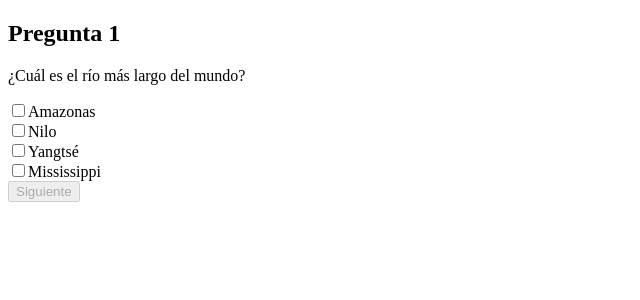
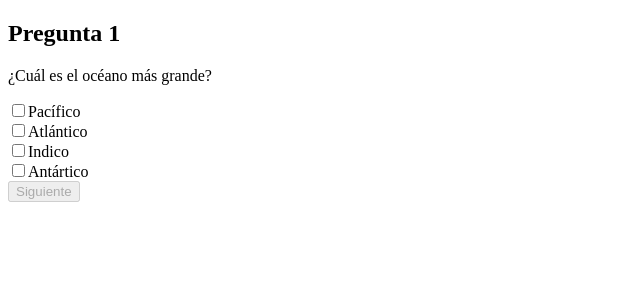
Before and after one commit to garnachon/preguntasAWS, an Angular app: page / in a window 1280 px wide. Shown: the top 300 px of the page, without its empty margins (0-640 px from the left). Built offline with nearby package versions, Linux system fonts and the light colour scheme.

Commit message:
se convierten a checkbox y se agregan preguntas con 2 opciones verdaderas

```diff
--- a/src/app/preguntas/preguntas.component.html
+++ b/src/app/preguntas/preguntas.component.html
@@ -1,25 +1,27 @@
 <div *ngIf="mostrarPreguntas">
   <h2>Pregunta {{ preguntaActual + 1 }}</h2>
-  <p>{{ preguntasSeleccionadas[preguntaActual].pregunta }}</p>
-  <div *ngFor="let opcion of preguntasSeleccionadas[preguntaActual].opciones; let i = index">
-    <input type="checkbox" name="pregunta{{ i }}" [value]="opcion" [checked]="respuestasSeleccionadas[preguntaActual].includes(opcion)" (change)="seleccionarRespuesta(opcion)">
-    <label>{{ opcion }}</label>
+  <p>{{ preguntasSeleccionadas && preguntasSeleccionadas[preguntaActual]?.pregunta }}</p>
+  <div *ngFor="let opcion of (preguntasSeleccionadas && preguntasSeleccionadas[preguntaActual]?.opciones) || []; let i = index">
+    <input type="checkbox" name="pregunta{{ i }}" [value]="opcion"
+           [checked]="(respuestasSeleccionadas && respuestasSeleccionadas[preguntaActual]?.includes(opcion)) || false"
+           (change)="seleccionarRespuesta(opcion)">
+    <label>{{ opcion.substring(1) }}</label>
   </div>
-  <p *ngIf="mostrarRespuestaIncorrecta && respuestasSeleccionadas[preguntaActual].length > 0" class="aviso">Respuesta incorrecta. ¡Inténtalo de nuevo!</p>
-  <button (click)="siguientePregunta()" [disabled]="mostrarRespuestaIncorrecta || respuestasSeleccionadas[preguntaActual].length === 0">Siguiente</button>
+  <button (click)="siguientePregunta()"
+  [disabled]="mostrarRespuestaIncorrecta || !verificarRespuestas(preguntasSeleccionadas[preguntaActual])">
+    Siguiente
+  </button>
+  <p *ngIf="mostrarRespuestaIncorrecta && (respuestasSeleccionadas && respuestasSeleccionadas[preguntaActual]?.length || 0) > 0" class="aviso">
+    Respuesta incorrecta. ¡Inténtalo de nuevo!
+  </p>
 </div>
 
+<div *ngIf="preguntasCompletadas">
+  <h2>¡Has completado la prueba!</h2>
+  <button (click)="reiniciarPrueba()">Volver a empezar</button>
+</div>
 
-
-<div *ngIf="!mostrarPreguntas || preguntasCompletadas">
-  <div *ngIf="!mostrarGracias">
-    <h3>¡Has terminado las preguntas!</h3>
-    <p>Gracias por participar.</p>
-    <p>¿Quieres volver a hacer el examen?</p>
-    <button (click)="reiniciarPrueba()">Sí</button>
-    <button (click)="mostrarGracias = true">No</button>
-  </div>
-  <div *ngIf="mostrarGracias" class="agradecimiento">
-    <p>Muchas gracias.</p>
-  </div>
+<div *ngIf="mostrarGracias">
+  <h2>¡Gracias por completar la prueba!</h2>
+  <button (click)="volverInicio()">Volver al inicio</button>
 </div>
--- a/src/app/preguntas/preguntas.component.ts
+++ b/src/app/preguntas/preguntas.component.ts
@@ -1,9 +1,8 @@
-import { Component, OnInit } from '@angular/core';
+import { Component } from '@angular/core';
 
 interface Pregunta {
   pregunta: string;
   opciones: string[];
-  respuesta: string[];
 }
 
 @Component({
@@ -11,89 +10,73 @@ interface Pregunta {
   templateUrl: './preguntas.component.html',
   styleUrls: ['./preguntas.component.css']
 })
-export class PreguntasComponent implements OnInit {
+export class PreguntasComponent {
+  preguntasSeleccionadas: Pregunta[] = [];
+  preguntasAleatorias: Pregunta[] = [];
+  preguntaActual: number = 0;
+  respuestasSeleccionadas: string[][] = [];
+  mostrarRespuestaIncorrecta: boolean = false;
+  mostrarSiguiente: boolean = false;
+  mostrarPreguntas: boolean = true;
+  preguntasCompletadas: boolean = false;
+  mostrarGracias: boolean = false;
+  mostrarPreguntaVolver: boolean = true;
+
   preguntas: Pregunta[] = [
     {
       pregunta: '¿Cuál es la capital de Francia?',
-      opciones: ['Londres', 'París', 'Madrid', 'Roma'],
-      respuesta: ['París']
-    },
-    {
-      pregunta: '¿En qué continente se encuentra Australia?',
-      opciones: ['Europa', 'Asia', 'África', 'Oceanía'],
-      respuesta: ['Oceanía']
+      opciones: ['*París', ' Madrid', ' Londres', ' Roma']
     },
     {
       pregunta: '¿Cuál es el río más largo del mundo?',
-      opciones: ['Amazonas', 'Nilo', 'Mississippi', 'Yangtsé'],
-      respuesta: ['Amazonas']
+      opciones: ['*Amazonas', ' Nilo', ' Yangtsé', ' Mississippi']
     },
     {
-      pregunta: '¿Cuál es el pecho frio mas grande?',
-      opciones: ['Belgrano', 'Instituto', 'Talleres', 'Racing'],
-      respuesta: ['Talleres']
+      pregunta: '¿Cuál es el pecho frio mas grande del futbol?',
+      opciones: ['*Talleres', ' Belgrano', ' Racing', ' Instituto']
+    },
+    {
+      pregunta: '¿Cuales son numeros pares (seleccionar 2 opciones)?',
+      opciones: ['*2', ' 5', ' 7', '*8']
+    },
+    {
+      pregunta: '¿Cuál es el océano más grande?',
+      opciones: ['*Pacífico', ' Atlántico', ' Indico', ' Antártico']
     }
   ];
 
-  preguntasAleatorias: Pregunta[] = [];
-  preguntasSeleccionadas: Pregunta[] = [];
-  preguntaActual = 0;
-  respuestasSeleccionadas: string[][] = [];
-  mostrarRespuestaIncorrecta = false;
-  mostrarSiguiente = false;
-  mostrarPreguntas = true;
-  preguntasCompletadas = false;
-  mostrarGracias = false;
-  mostrarPreguntaVolver = true;
-
-  ngOnInit() {
+  constructor() {
     this.preguntasAleatorias = this.obtenerPreguntasAleatorias();
     this.preguntasSeleccionadas = this.preguntasAleatorias.slice(0, 3);
     this.respuestasSeleccionadas = new Array(this.preguntasSeleccionadas.length).fill([]);
   }
 
   obtenerPreguntasAleatorias(): Pregunta[] {
-    const preguntas = [...this.preguntas];
-    const preguntasAleatorias: Pregunta[] = [];
-
-    while (preguntasAleatorias.length < 3) {
-      const index = Math.floor(Math.random() * preguntas.length);
-      const pregunta = preguntas.splice(index, 1)[0];
-      pregunta.opciones = this.obtenerOpcionesAleatorias(pregunta.opciones);
-      preguntasAleatorias.push(pregunta);
-    }
-
-    return preguntasAleatorias;
-  }
-
-  obtenerOpcionesAleatorias(opciones: string[]): string[] {
-    const opcionesAleatorias = [...opciones];
-
-    for (let i = opcionesAleatorias.length - 1; i > 0; i--) {
-      const j = Math.floor(Math.random() * (i + 1));
-      [opcionesAleatorias[i], opcionesAleatorias[j]] = [opcionesAleatorias[j], opcionesAleatorias[i]];
-    }
-
-    return opcionesAleatorias;
+    return this.preguntas.sort(() => Math.random() - 0.5);
   }
 
   verificarRespuestas(pregunta: Pregunta): boolean {
-    const respuestasSeleccionadas = this.respuestasSeleccionadas[this.preguntaActual];
-    return pregunta.respuesta.every(respuesta => respuestasSeleccionadas.includes(respuesta));
+    const respuestasObligatorias = pregunta.opciones.filter(opcion => opcion.startsWith('*'));
+    const respuestasSeleccionadas = this.respuestasSeleccionadas[this.preguntaActual] || [];
+    return (
+      respuestasObligatorias.length === respuestasSeleccionadas.length &&
+      respuestasObligatorias.every(opcion => respuestasSeleccionadas.includes(opcion))
+    );
   }
 
   siguientePregunta() {
+    this.preguntaActual++;
+    this.mostrarSiguiente = false;
     this.mostrarRespuestaIncorrecta = false;
-    this.preguntaActual++;
 
-    if (this.preguntaActual >= this.preguntasSeleccionadas.length) {
+    if (this.preguntaActual === this.preguntasSeleccionadas.length) {
       this.mostrarPreguntas = false;
       this.preguntasCompletadas = true;
     }
   }
 
   seleccionarRespuesta(opcion: string) {
-    const respuestasSeleccionadas = [...this.respuestasSeleccionadas[this.preguntaActual]];
+    const respuestasSeleccionadas = [...(this.respuestasSeleccionadas[this.preguntaActual] || [])];
 
     if (respuestasSeleccionadas.includes(opcion)) {
       const index = respuestasSeleccionadas.indexOf(opcion);
@@ -110,8 +93,8 @@ export class PreguntasComponent implements OnInit {
   reiniciarPrueba() {
     this.preguntasAleatorias = this.obtenerPreguntasAleatorias();
     this.preguntasSeleccionadas = this.preguntasAleatorias.slice(0, 3);
+    this.respuestasSeleccionadas = new Array(this.preguntasSeleccionadas.length).fill([]);
     this.preguntaActual = 0;
-    this.respuestasSeleccionadas = new Array(this.preguntasSeleccionadas.length).fill([]);
     this.mostrarRespuestaIncorrecta = false;
     this.mostrarSiguiente = false;
     this.mostrarPreguntas = true;
@@ -120,13 +103,13 @@ export class PreguntasComponent implements OnInit {
     this.mostrarPreguntaVolver = true;
   }
 
-  volver() {
-    this.preguntaActual--;
-    this.mostrarSiguiente = true;
-    this.mostrarRespuestaIncorrecta = false;
+  volverInicio() {
+    this.mostrarGracias = false;
+    this.mostrarPreguntaVolver = true;
+  }
 
-    if (this.preguntaActual === 0) {
-      this.mostrarPreguntaVolver = true;
-    }
+  mostrarResultado() {
+    this.mostrarPreguntaVolver = false;
+    this.mostrarGracias = true;
   }
 }
```
